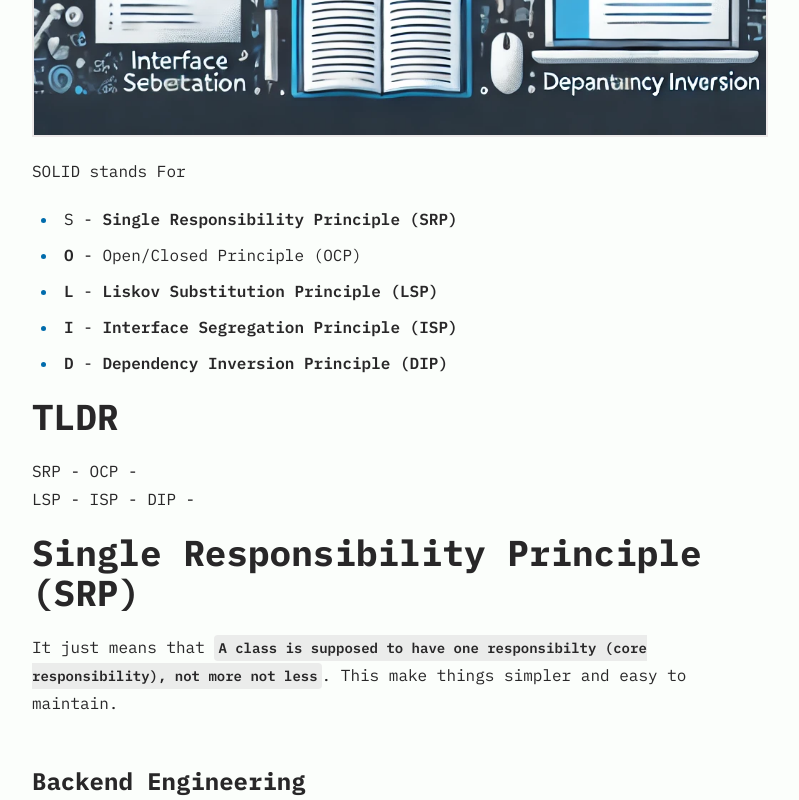
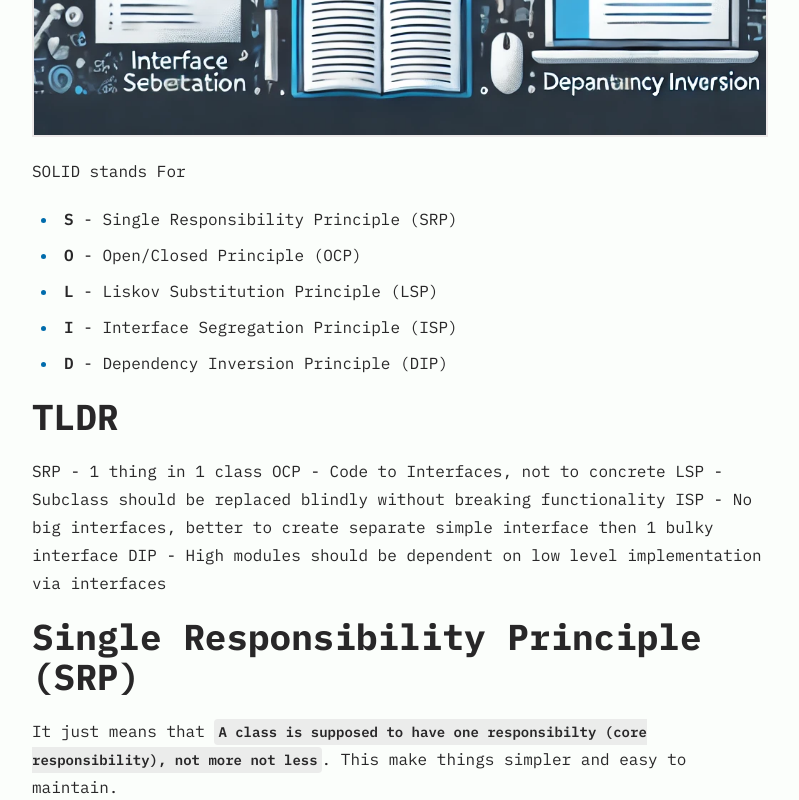
Before and after one commit to Dalakoti07/blog-posts, an Astro site: page /posts/solid-principles in a window 1280 px wide. Shown: the part 952-1752 px from the top of the page, without its empty margins (240-1039 px from the left). Built offline with nearby package versions, Linux system fonts and the light colour scheme; Astro itself is replaced by a stand-in of ours; some packages are replaced by stand-ins of ours; a script that the page names is missing.

Commit message:
modified solid principles

```diff
--- a/src/content/blog/SOLID-Principles.md
+++ b/src/content/blog/SOLID-Principles.md
@@ -1,7 +1,7 @@
 ---
 author: Saurabh Dalakoti
 pubDatetime: 2024-07-22T18:12:19Z
-modDatetime: 2024-07-22T16:14:28Z
+modDatetime: 2024-07-22T18:22:15Z
 title: SOLID Principles
 featured: false
 draft: false
@@ -14,19 +14,19 @@ description: SOLID Principles in Software Engineering
 
 SOLID stands For
 
-- S - **Single Responsibility Principle (SRP)**
+- **S** - Single Responsibility Principle (SRP)
 - **O** - Open/Closed Principle (OCP)
-- **L** - **Liskov Substitution Principle (LSP)**
-- **I** - **Interface Segregation Principle (ISP)**
-- **D** - **Dependency Inversion Principle (DIP)**
+- **L** - Liskov Substitution Principle (LSP)
+- **I** - Interface Segregation Principle (ISP)
+- **D** - Dependency Inversion Principle (DIP)
 
 # TLDR
 
-SRP -
-OCP -
-LSP -
-ISP -
-DIP -
+SRP - 1 thing in 1 class
+OCP - Code to Interfaces, not to concrete
+LSP - Subclass should be replaced blindly without breaking functionality
+ISP - No big interfaces, better to create separate simple interface then 1 bulky interface
+DIP - High modules should be dependent on low level implementation via interfaces
 
 # Single Responsibility Principle (SRP)
 
```
